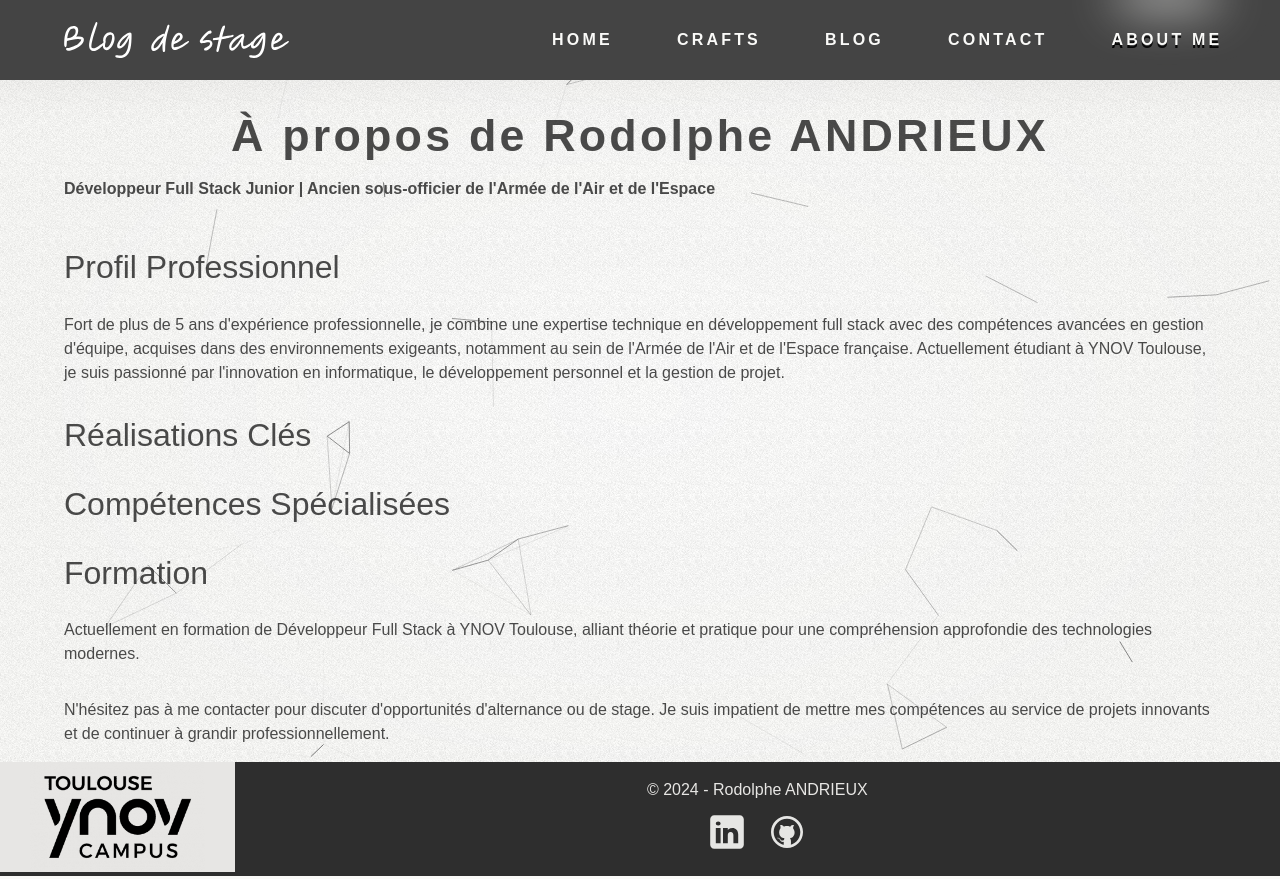
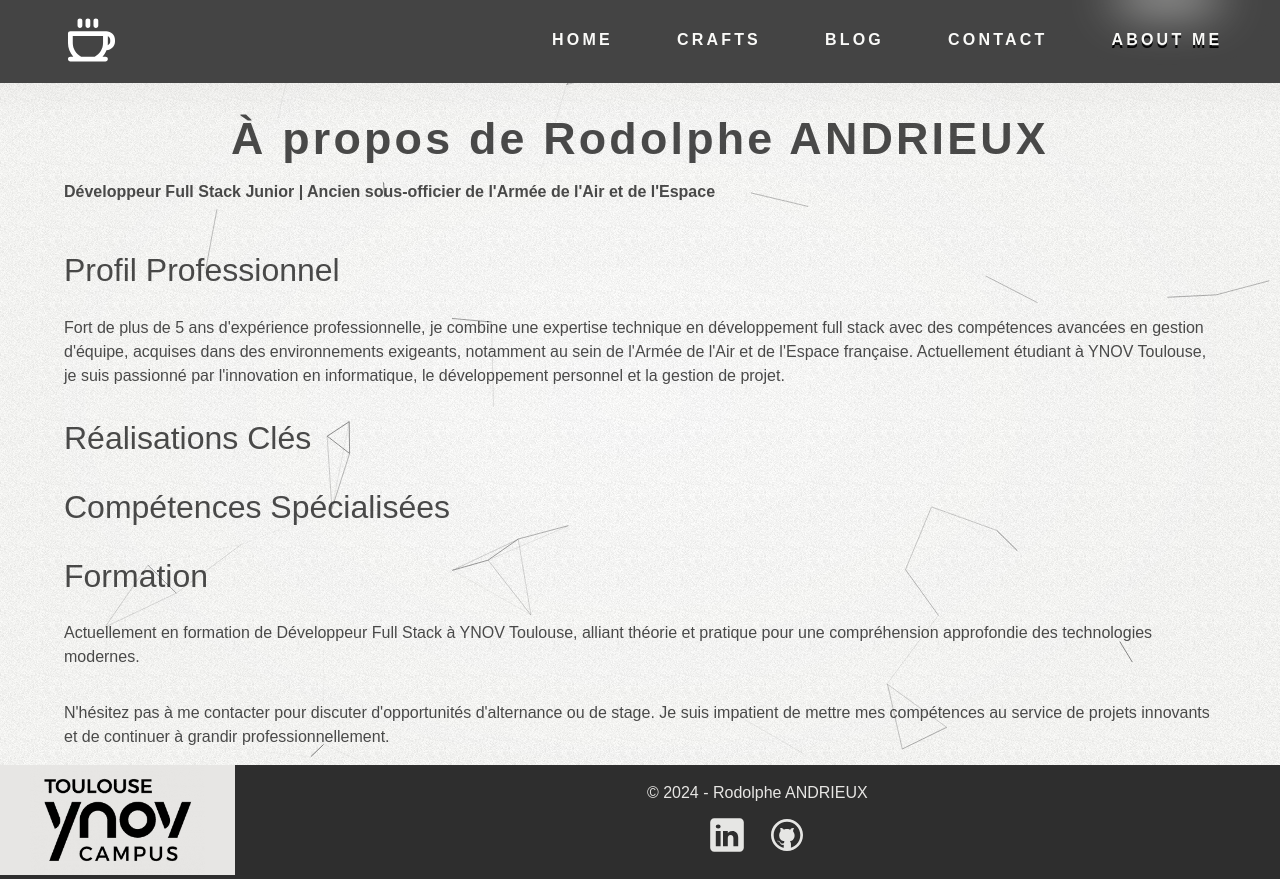
Before and after one commit to RodolpheANDRIEUX/portfolio, a SvelteKit app: page /about in a window 1280 px wide. Built offline with nearby package versions, Linux system fonts and the light colour scheme.

Commit message:
changed logo

```diff
--- a/src/routes/Header.svelte
+++ b/src/routes/Header.svelte
@@ -49,7 +49,7 @@
 
 	.logo img {
 		margin-left: 3vw;
-		height: 2.2em;
+		height: 3.2em;
 		object-fit: contain;
 	}
 
```
Also changed, not shown: src/lib/images/logo.svg.
